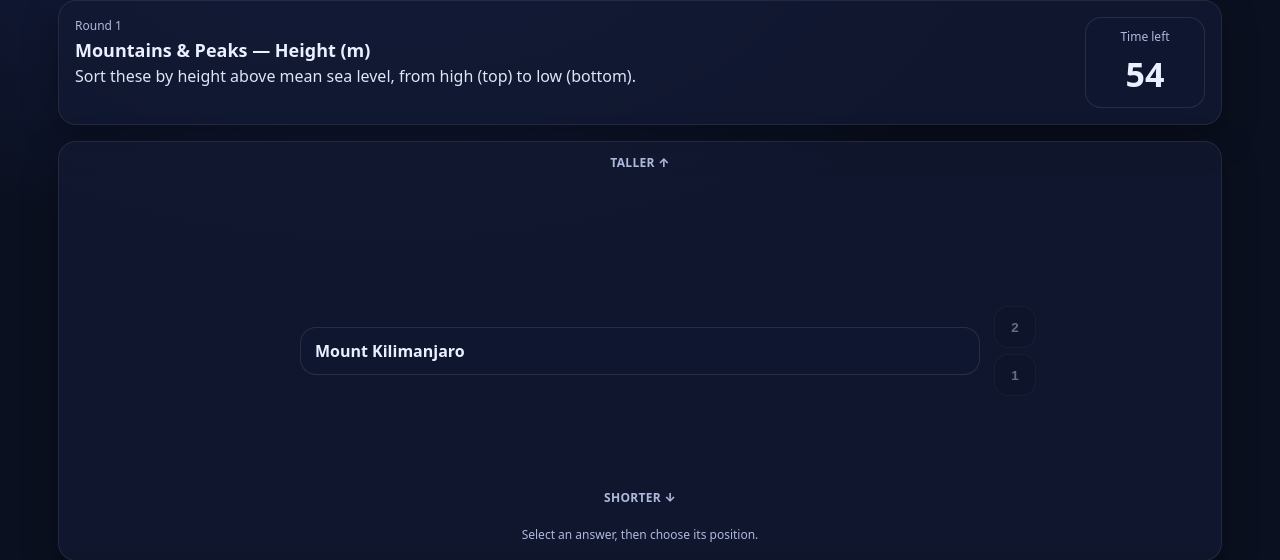
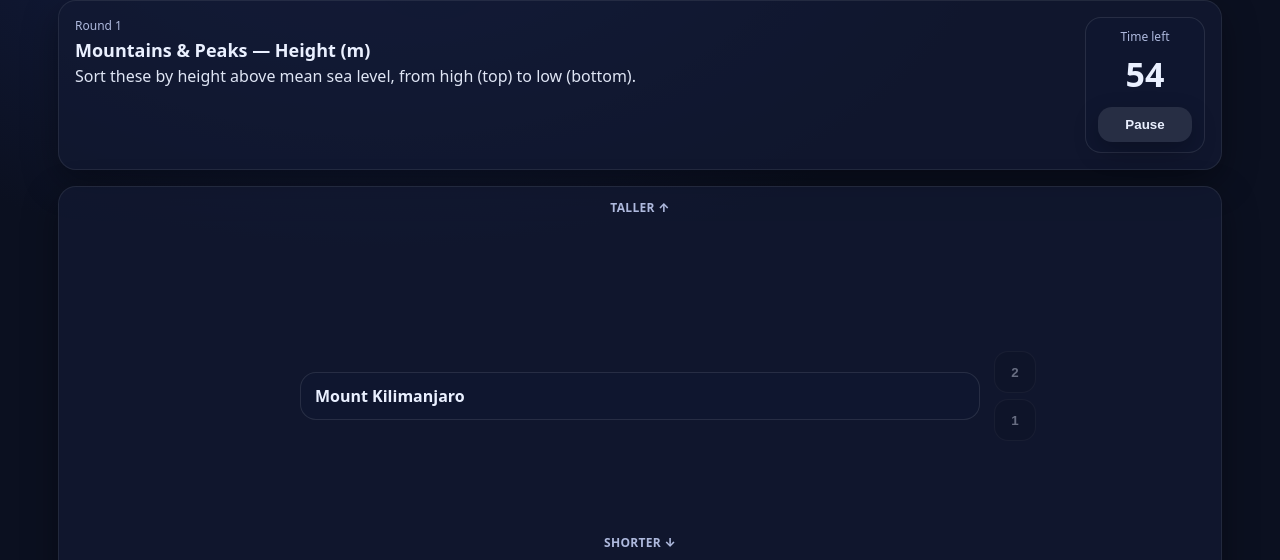
Before and after one commit to Hendriela/gameshow, a Flask app: page /sorting in a window 1280 px wide. Shown: the part 113-673 px from the top of the page. Run offline with Flask 3, Linux system fonts and the light colour scheme.

Commit message:
Add "pause" timer

```diff
--- a/static/sorting.css
+++ b/static/sorting.css
@@ -193,3 +193,13 @@ th{color:var(--muted);font-weight:900}
   right: 0;
   pointer-events: auto;           /* ✅ buttons clickable */
 }
+
+.timerBox .btn.pause{
+  margin-top: 10px;
+  width: 100%;
+  background: rgba(255,255,255,.10);
+}
+.timerBox .btn.pause.paused{
+  background: rgba(122,162,255,.18);
+  border: 1px solid rgba(122,162,255,.35);
+}
--- a/static/sorting.js
+++ b/static/sorting.js
@@ -15,6 +15,7 @@ let state = {
   secondsLeft: CFG.turnSeconds,
   timer: null,
   roundOver: false,
+  isPaused: true,
 };
 
 function teamName(code){ return code === "A" ? CFG.teamA : CFG.teamB; }
@@ -56,6 +57,20 @@ function updateScoreboard(){
   $("teamBBox").classList.toggle("active", state.team === "B");
 }
 
+function resetTurnTimer(){
+  state.secondsLeft = CFG.turnSeconds;
+  renderTimer();
+  state.isPaused = false;
+  updatePauseButton();
+}
+
+function updatePauseButton(){
+  const btn = $("pauseBtn");
+  if(!btn) return;
+  btn.textContent = state.isPaused ? "Resume" : "Pause";
+  btn.classList.toggle("paused", state.isPaused);
+}
+
 function stopTimer(){
   if(state.timer){ clearInterval(state.timer); state.timer = null; }
 }
@@ -68,11 +83,17 @@ function renderTimer(){
 
 function startTimer(){
   stopTimer();
-  state.secondsLeft = CFG.turnSeconds;
-  renderTimer();
+  state.isPaused = false;
+  updatePauseButton();
+
+  // Don't reset seconds here if you want to preserve remaining time across pauses.
+  // We DO reset at the start of each turn via resetTurnTimer().
   state.timer = setInterval(() => {
+    if(state.isPaused || state.roundOver) return;
+
     state.secondsLeft -= 1;
     renderTimer();
+
     if(state.secondsLeft <= 0){
       const loser = state.team;
       const winner = loser === "A" ? "B" : "A";
@@ -84,6 +105,7 @@ function startTimer(){
     }
   }, 1000);
 }
+
 
 function nextTeam(){
   state.team = state.team === "A" ? "B" : "A";
@@ -325,6 +347,8 @@ function autoCompleteToCorrect(){
 }
 
 function endRound({reason, message, pointTo, wrongPick=null, wrongLabel=null}){
+  state.isPaused = false;
+  updatePauseButton();
   state.roundOver = true;
   stopTimer();
 
@@ -409,6 +433,7 @@ function startRound(q){
   renderSortedList();
   renderChoices();
   setStatus("Select an answer, then choose its position.", "");
+  resetTurnTimer();
   startTimer();
 }
 
@@ -447,6 +472,14 @@ async function init(){
     }
   });
 
+  // Hook pause button
+  $("pauseBtn").onclick = () => {
+  if(state.roundOver) return;
+  state.isPaused = !state.isPaused;
+  updatePauseButton();
+  setStatus(state.isPaused ? "Paused ⏸" : "Resumed ▶", "");
+};
+
   startRound(QUESTIONS[0]);
 }
 
--- a/templates/sorting.html
+++ b/templates/sorting.html
@@ -46,6 +46,7 @@
         <div class="timerBox">
           <div class="timerLabel">Time left</div>
           <div class="timer" id="timer">60</div>
+          <button class="btn pause" id="pauseBtn" type="button">Pause</button>
         </div>
       </section>
 
```
